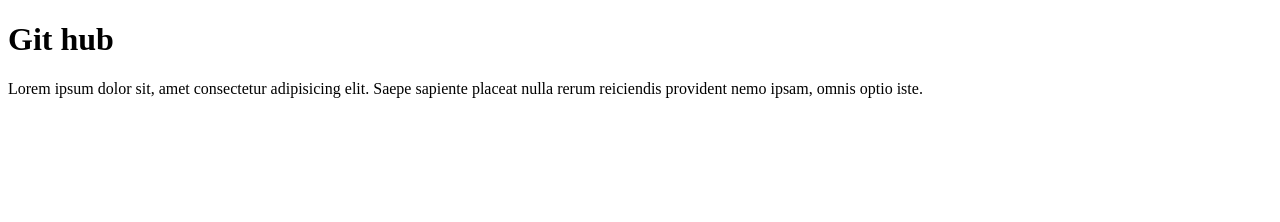
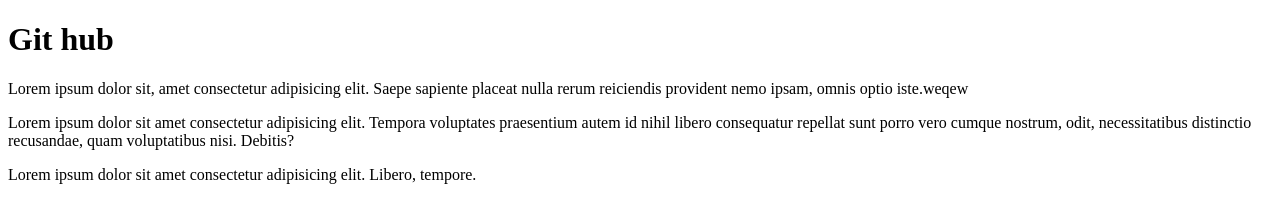
Before and after one commit to Shukurullo02/github, a plain HTML site: page index.html in a window 1280 px wide. Drawn offline with Linux system fonts and the light colour scheme.

Commit message:
add index file

```diff
--- a/index.html
+++ b/index.html
@@ -12,7 +12,13 @@
     </h1>
 
     <p>
-        Lorem ipsum dolor sit, amet consectetur adipisicing elit. Saepe sapiente placeat nulla rerum reiciendis provident nemo ipsam, omnis optio iste.
+        Lorem ipsum dolor sit, amet consectetur adipisicing elit. Saepe sapiente placeat nulla rerum reiciendis provident nemo ipsam, omnis optio iste.weqew
+    </p>
+    <p>
+        Lorem ipsum dolor sit amet consectetur adipisicing elit. Tempora voluptates praesentium autem id nihil libero consequatur repellat sunt porro vero cumque nostrum, odit, necessitatibus distinctio recusandae, quam voluptatibus nisi. Debitis?
+    </p>
+    <p>
+        Lorem ipsum dolor sit amet consectetur adipisicing elit. Libero, tempore.
     </p>
 </body>
 </html>
```
